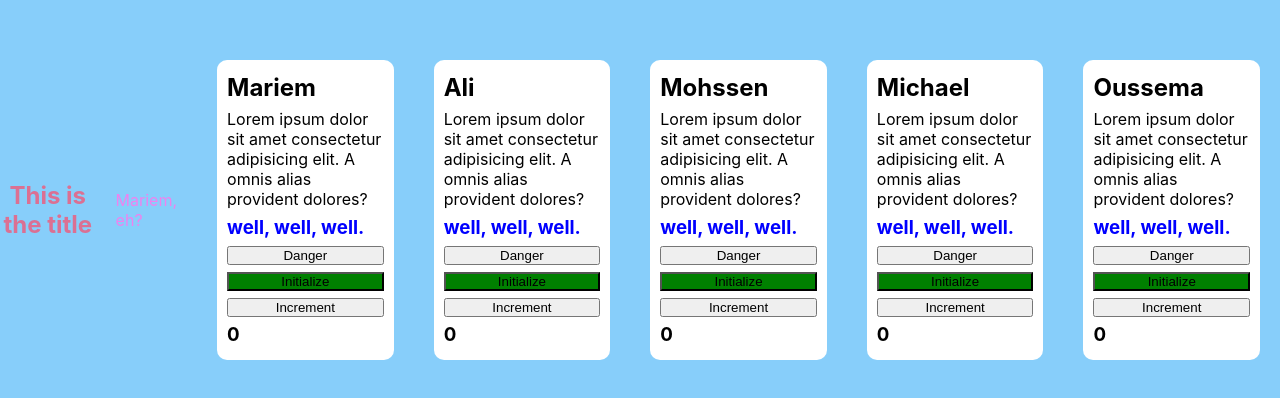
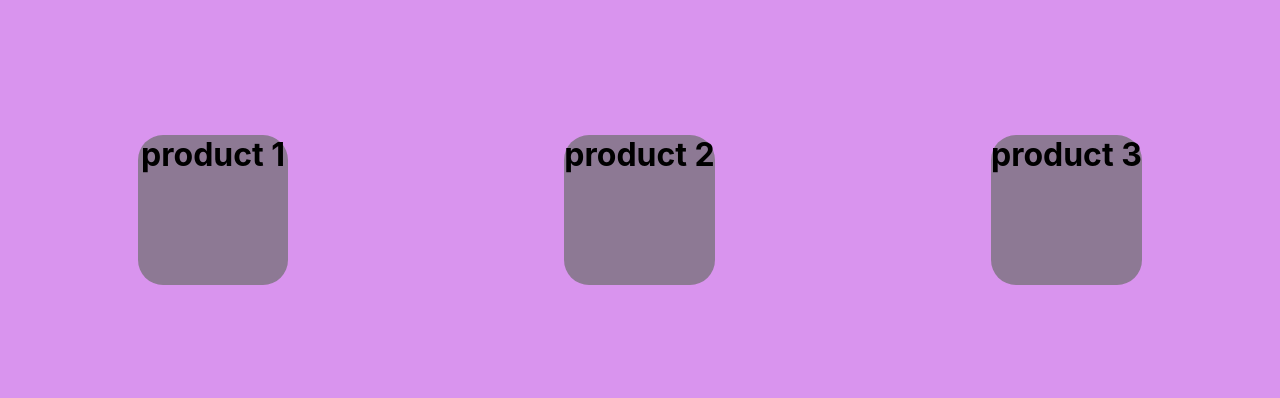
Before and after one commit to MariemBok/MERN-Stack-Project, a React (Create React App) app in the folder first_react_project/: page / in a window 1280 px wide. Shown: the part 190-588 px from the top of the page. Built offline with nearby package versions, Linux system fonts and the light colour scheme.

Commit message:
add products.json file

```diff
--- a/first_react_project/src/App.css
+++ b/first_react_project/src/App.css
@@ -1,5 +1,5 @@
 .app{
-  background: lightskyblue;
+  background: rgb(217, 148, 238);
   min-height: 100vh;
 
   display: flex;
--- a/first_react_project/src/App.js
+++ b/first_react_project/src/App.js
@@ -1,11 +1,11 @@
-import React from "react";
-import Tweet from "./Tweet";
-import Clock from "./Clock";
+import React, {useState} from "react";
 import styled from "styled-components";
+import Product from "./Components/Product";
+import Products from "./products.json";
 import "./App.css";
 
 function App() {
-  const Title = styled.h3`
+  /*const Title = styled.h3`
   font-size: 1.5em;
   text-align: center;
   color: palevioletred;
@@ -13,17 +13,20 @@ function App() {
   const Mariem = styled.p`
   color: violet;
   margin: 20px;
-  `;
+  `;*/
+
+
+
+  const AppFrame = styled.div`
+  text-align: center;
+  display: flex;
+`;
   return (
-    <div className="app">
-      <Title>This is the title</Title>
-      <Mariem>Mariem, eh?</Mariem>
-      <Tweet name="Mariem"/>
-      <Tweet name="Ali"/>
-      <Tweet name="Mohssen"/>
-      <Tweet name="Michael"/>
-      <Tweet name="Oussema"/>
-    </div>
+    <AppFrame className="app">
+      <Product name="product 1"/>
+      <Product name="product 2"/>
+      <Product name="product 3"/>
+    </AppFrame>
   );
 }
 
--- /dev/null
+++ b/first_react_project/src/Components/Product.js
@@ -0,0 +1,41 @@
+import React from "react";
+import styled from "styled-components";
+
+const ProductFrame = styled.div`
+  border-radius: 25px;
+  min-height: 150px;
+  min-width: 150px;
+  background-color: rgb(110, 110, 110, 0.7);
+  margin: 10px;
+  display: flex;
+  flex-direction: column;
+`;
+const ProductImageWrapper = styled.div`
+  margin: 5px;
+  max-width: 150px;
+`;
+const ProductImage = styled.img`
+  width: 100%;
+  height: 100%;
+  border-radius: 25px;
+`;
+const ProductInfoWrapper = styled.div`
+  margin-top: auto;
+  margin-bottom: 5px;
+  display: flex;
+  flex-direction: column;
+  & > span {
+    text-align: center`;
+
+function Product(props){
+    return (
+        <ProductFrame>
+
+         <h1>{props.name}</h1>
+
+
+        </ProductFrame>
+    );
+}
+
+export default Product;
--- /dev/null
+++ b/first_react_project/src/products.json
@@ -0,0 +1,17 @@
+[
+    {
+      "name": "Water bottle",
+      "price": "0.6",
+      "img": "https://previews.123rf.com/images/eugene78/eugene781702/eugene78170200180/71940602-blank-plastic-water-bottle.jpg"
+    },
+    {
+      "name": "Juice bottle",
+      "price": "1.5",
+      "img": "https://5.imimg.com/data5/JD/FY/MY-2693864/juice-bottle-500x500.jpg"
+    },
+    {
+      "name": "Milk",
+      "price": "1.2",
+      "img": "https://lakelandcamel.scene7.com/is/image/LakelandCamel/26391_1?$800$"
+    }
+  ]
```
